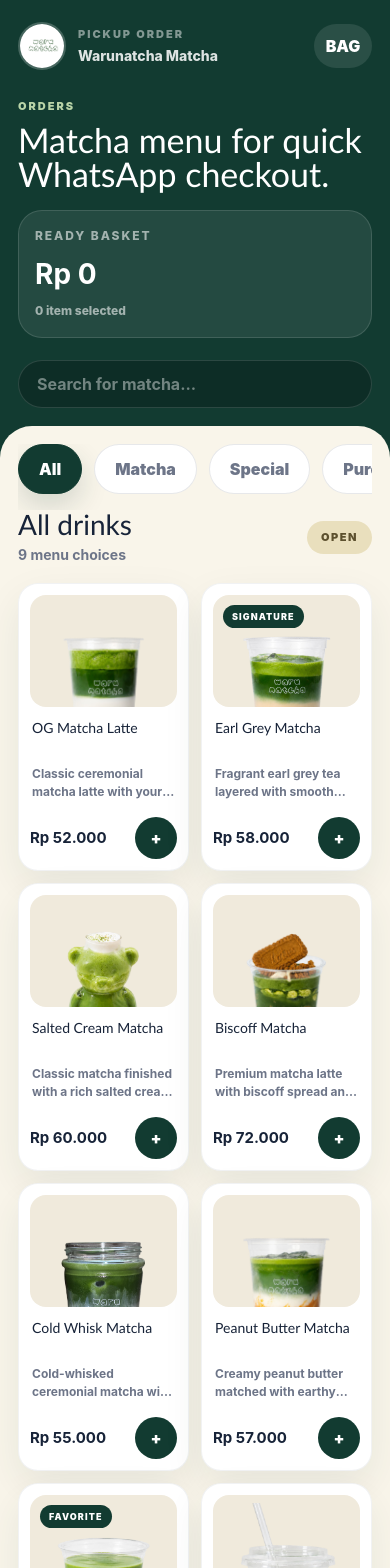
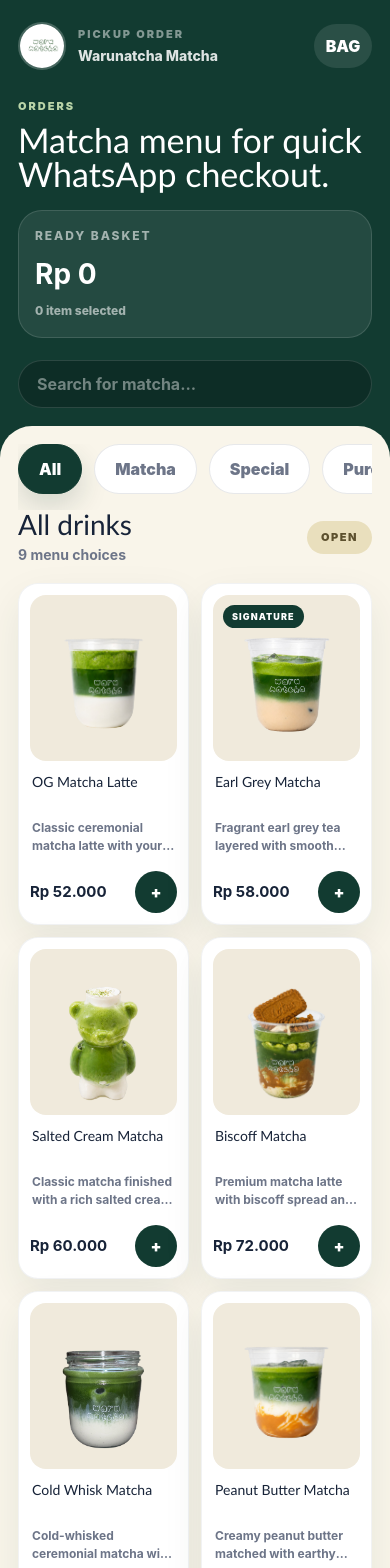
Before and after one commit to Bridgetbeatrixc/warunatcha, a React (Vite) app in the folder frontend/: page / in a window 390 px wide. Shown: the top 1568 px of the page. Built offline with nearby package versions, Linux system fonts and the light colour scheme; no server answers.

Commit message:
fix: adjust product image card sizing

```diff
--- a/frontend/src/styles.css
+++ b/frontend/src/styles.css
@@ -275,7 +275,7 @@
 
 .product-card {
   display: flex;
-  min-height: 286px;
+  min-height: 352px;
   flex-direction: column;
   border: 1px solid rgba(23, 35, 56, 0.06);
   border-radius: 24px;
@@ -287,7 +287,7 @@
 .product-image {
   position: relative;
   display: grid;
-  height: 138px;
+  height: 206px;
   place-items: center;
   overflow: hidden;
   border-radius: 18px;
@@ -313,7 +313,7 @@
   width: 100%;
   height: 100%;
   object-fit: contain;
-  padding: 8px;
+  padding: 10px;
 }
 
 .product-copy {
@@ -638,13 +638,13 @@
   }
 
   .product-card {
-    min-height: 254px;
+    min-height: 310px;
     border-radius: 20px;
     padding: 11px;
   }
 
   .product-image {
-    height: 112px;
+    height: 166px;
     border-radius: 16px;
   }
 
```
